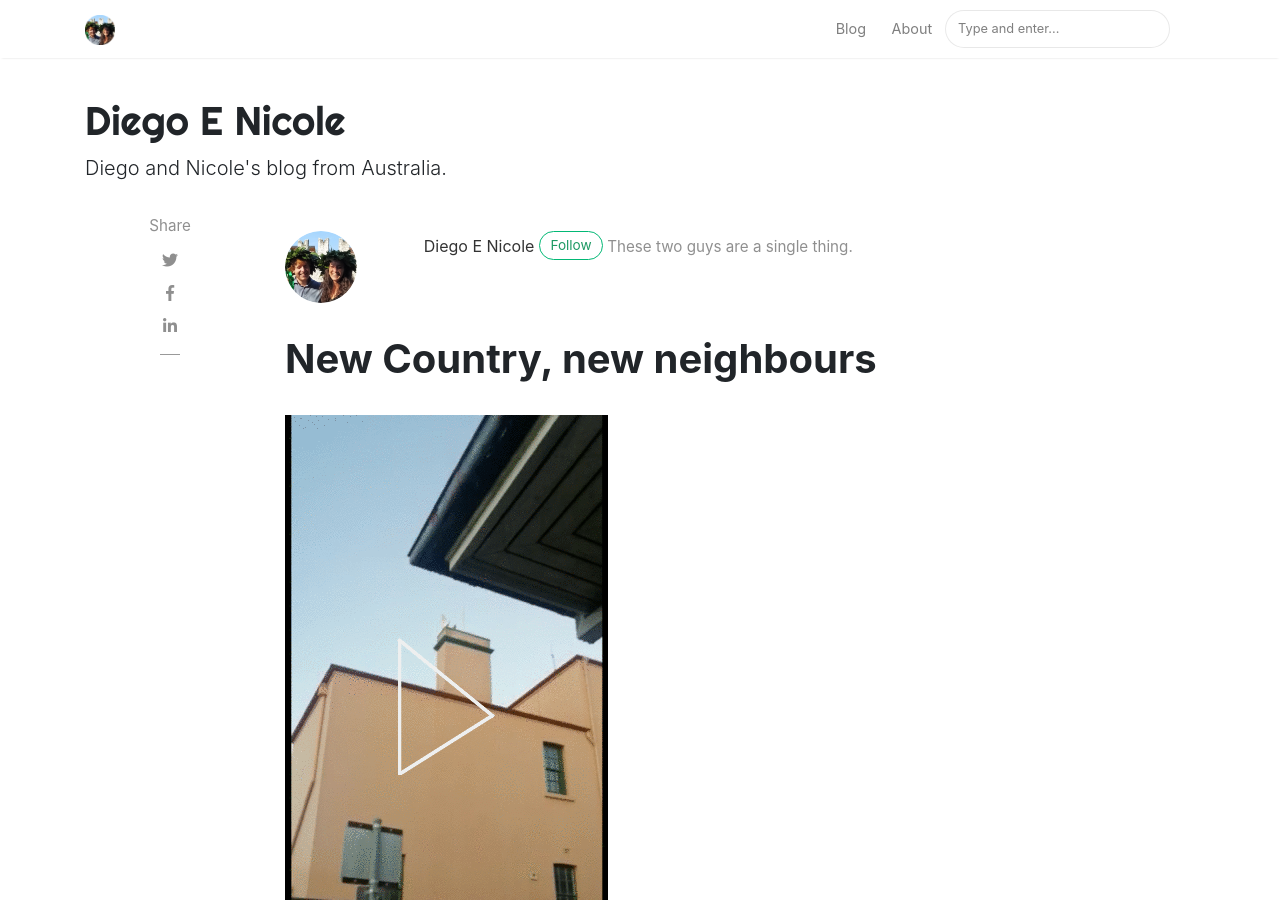
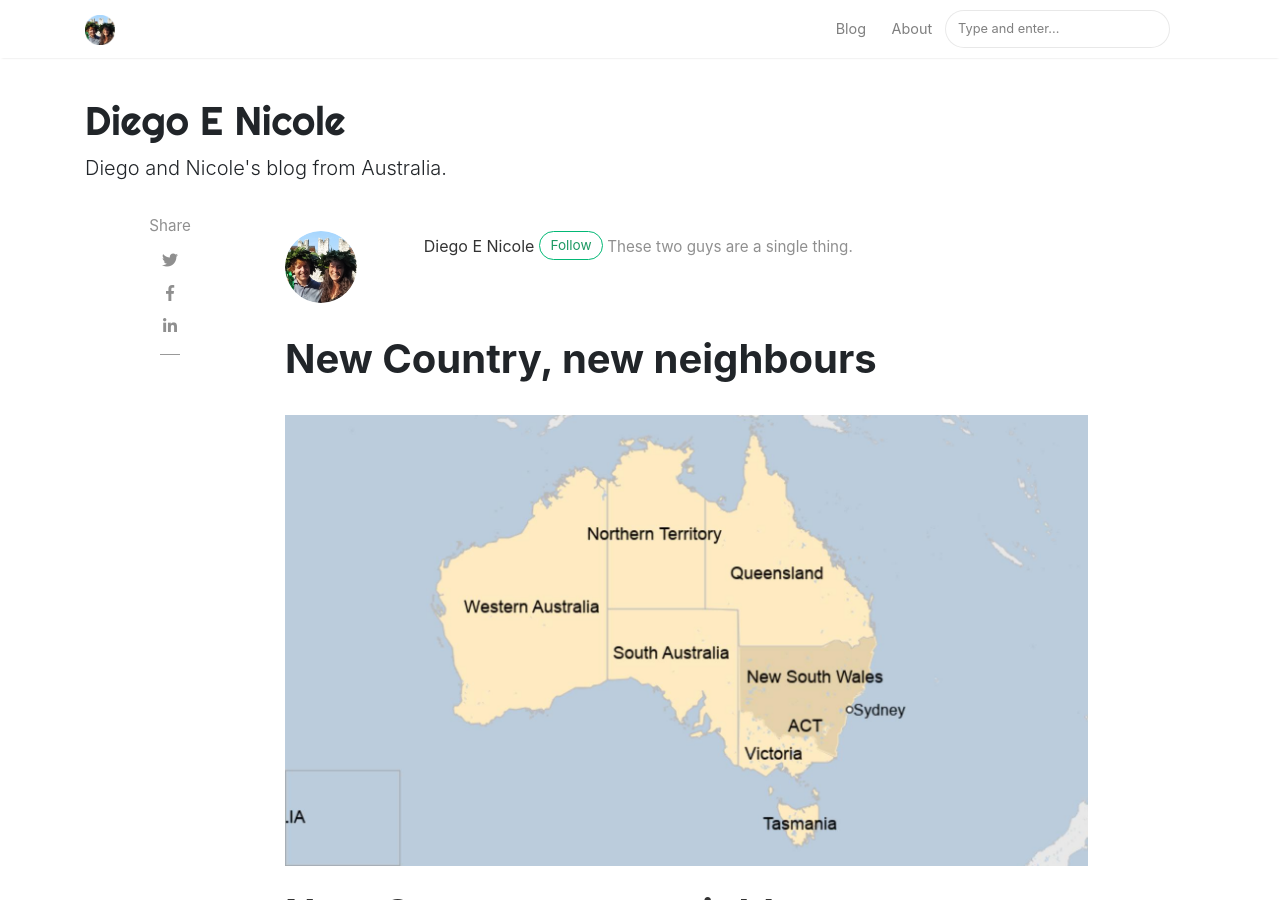
Before and after one commit to diegoenicole/diegoenicole.github.io, a Jekyll site: the page built from _posts/2021-12-31-New-Country-new-neighbours.md, in a window 1280 px wide and 900 px high. Built offline with Jekyll 4.4.1, drawn with Linux system fonts in a browser that asks for light colours; nearby versions of some CDN libraries; comment, search, counter and statistics services are not loaded.

Commit message:
Solve new country new neighbours page wrong

```diff
--- a/_posts/2021-12-31-New-Country-new-neighbours.md
+++ b/_posts/2021-12-31-New-Country-new-neighbours.md
@@ -2,14 +2,15 @@
 layout: post
 title:  "New Country, new neighbours"
 author: diegoenicole
-image: /assets/images/weird_bird.png
+image: assets/images/australia_map.jpeg
 featured: false
 ---
+
 
 # New Country, new neighbours
 
 During quarantine our heroes makes the first contacs with local fauna!
 
-[![](/assets/images/weird_bird.png)](/assets/images/weird_bird.mp4 "Link Title")
+[![Weird bird](/assets/images/weird_bird_img.png)](/assets/images/weird_bird.mp4 "Link Title")
 
 Diego is probably responding...
```
Also changed, not shown: _posts/2022-01-08-add-post-instructions.md (line endings or trailing spaces), assets/images/australia_map.jpeg (added), assets/images/weird_bird_img.png (renamed from assets/images/weird_bird.png).
